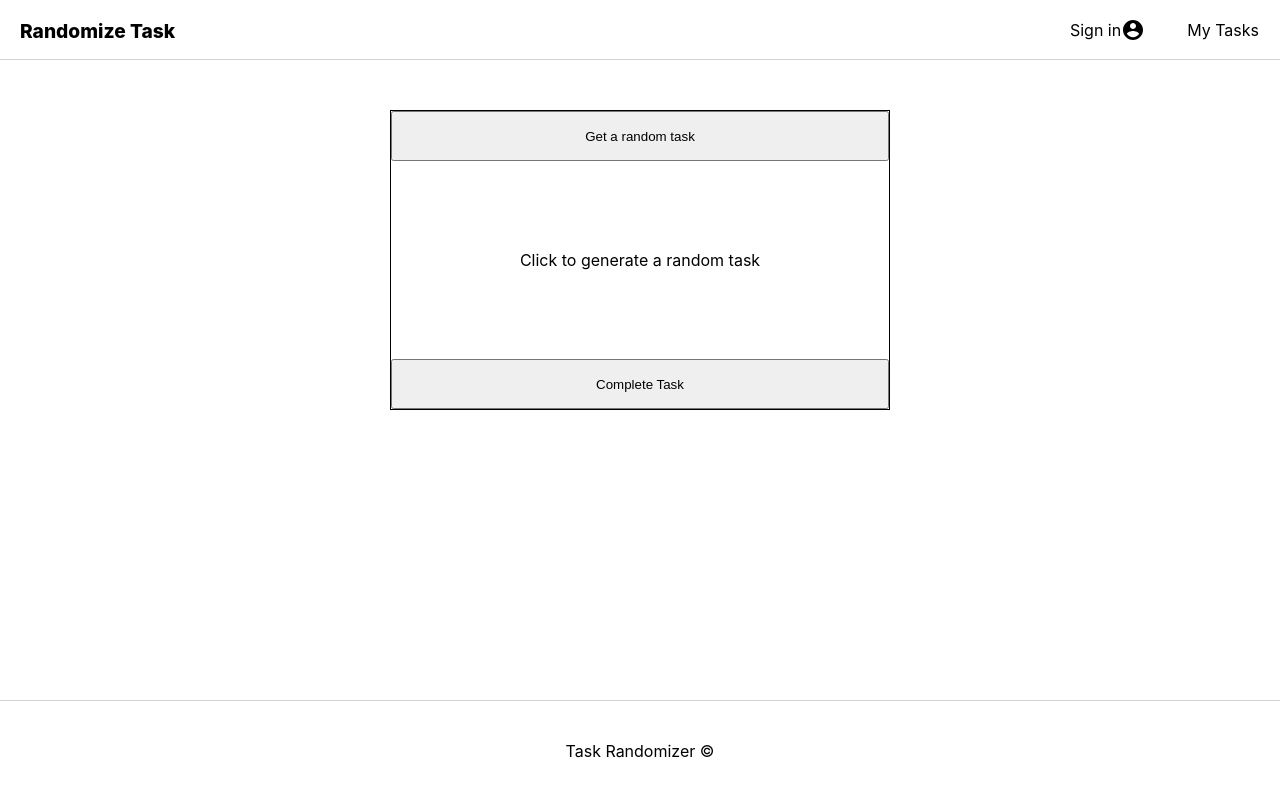
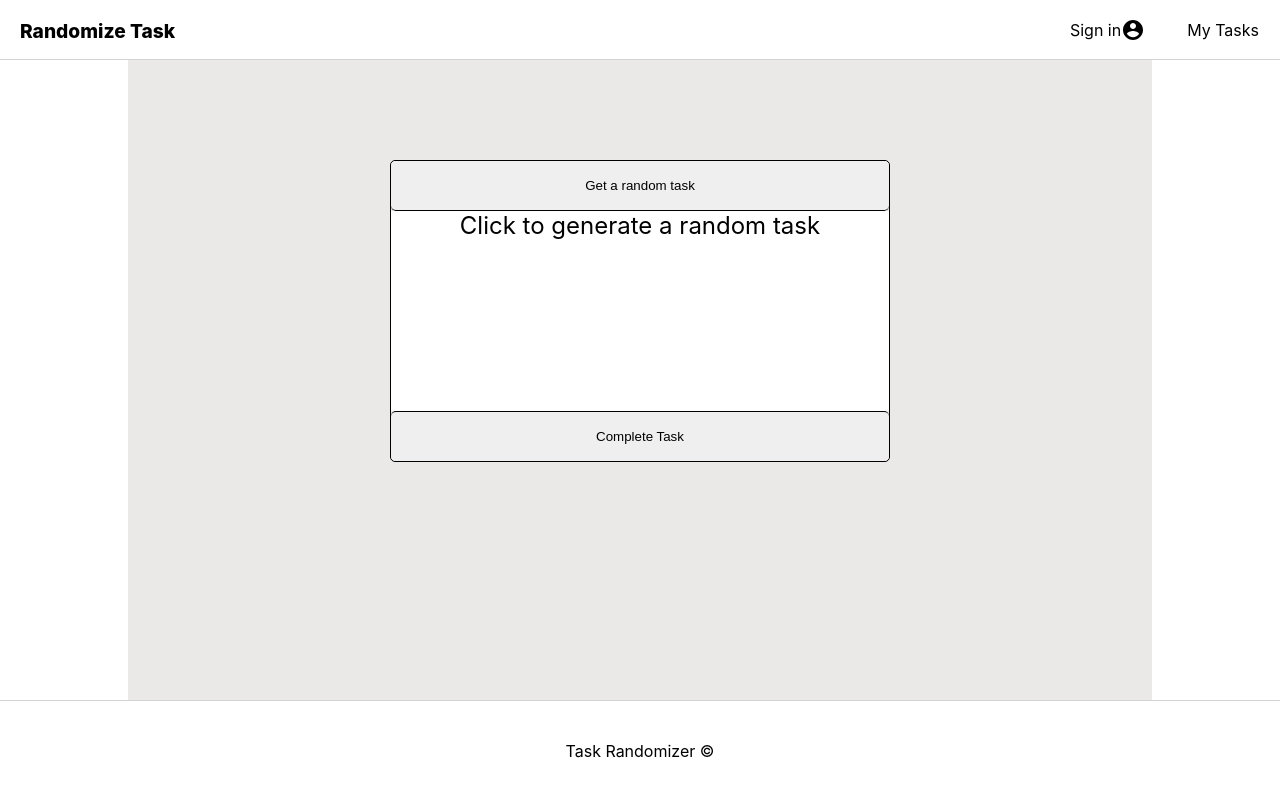
Before and after one commit to seangrant118/task-randomizer, a React (Create React App) app: page / in a window 1280 px wide. Shown: the top 796 px of the page. Built offline with nearby package versions, Linux system fonts and the light colour scheme; no server answers; the database is empty.

Commit message:
home gen styling

```diff
--- a/src/components/Home/Home.css
+++ b/src/components/Home/Home.css
@@ -1,24 +1,54 @@
 .home {
-  width: 100%;
+  width: 1024px;
+  position: relative;
+  margin: 0 auto;
   height: 100%;
+  overflow-y: auto;
   display: flex;
   justify-content: center;
+  background-color: rgb(235, 232, 232);
 }
 .home__container {
-  height: 300px;
+  height: -webkit-fit-content;
+  height: -moz-fit-content;
+  height: fit-content;
   width: 500px;
+  margin-top: 100px;
+  margin-bottom: 50px;
   border: 1px solid black;
-  display: flex;
-  flex-direction: column;
-  margin-top: 50px;
-  justify-content: space-between;
+  border-radius: 5px;
 }
 
 .home__generate,
 .home__complete {
   height: 50px;
+  width: 100%;
+  box-sizing: border-box;
+}
+
+.home__generate {
+  border: none;
+  border-radius: 5px;
+  border-bottom: 1px solid black;
+}
+
+.home__complete {
+  border: none;
+  border-radius: 5px;
+  border-top: 1px solid black;
+}
+
+.home__generate:hover,
+.home__complete:hover {
+  background: gray;
+  color: white;
 }
 
 .home__currentTask {
   text-align: center;
+  height: 200px;
+  background-color: white;
+  font-size: 24px;
+  line-break: loose;
+  vertical-align: middle;
 }
```
Also changed, not shown: 1 other file (tests, documents, lock files or other folders).
